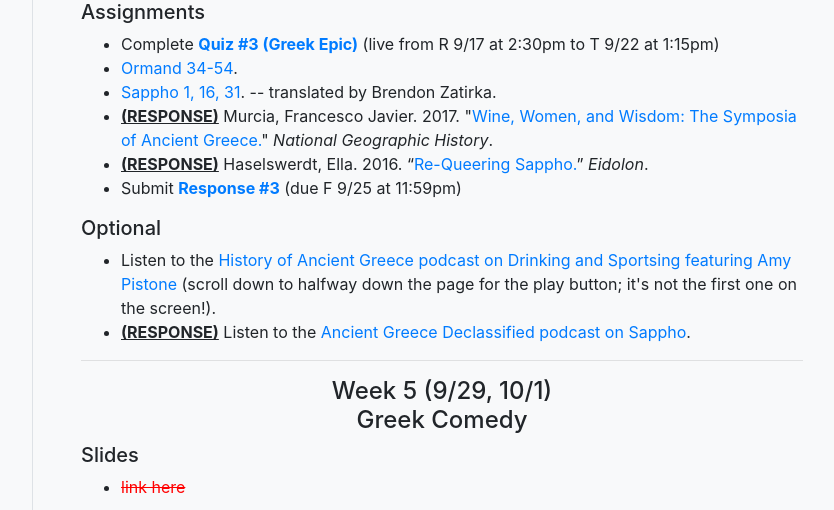
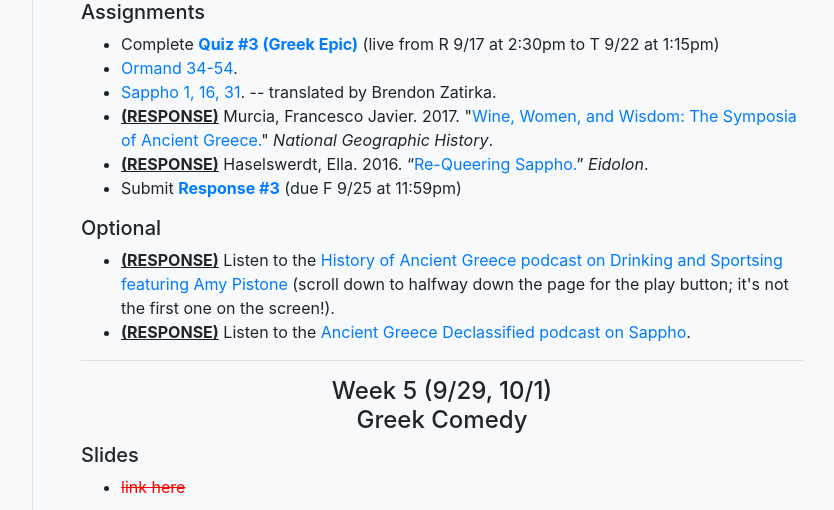
Before and after one commit to DLibatique/f20_courses, a Django app: template clas199/templates/clas199/pages/schedule.html in a window 1280 px wide. Shown: the part 2418-2928 px from the top of the page, without its empty margins (335-1169 px from the left). Run offline with Django 3.2, Linux system fonts and the light colour scheme; the template is opened without the code that fills it, so the values that code supplies are empty; some libraries are stand-ins or nearby versions.

Commit message:
added response prompt to podcast

```diff
--- a/clas199/templates/clas199/pages/schedule.html
+++ b/clas199/templates/clas199/pages/schedule.html
@@ -188,7 +188,7 @@
 
     <h5>Optional</h5>
     <ul>
-      <li>Listen to the <a href="http://www.thehistoryofancientgreece.com/2019/01/special-guest-episode-on-drinking-and.html">History of Ancient Greece podcast on Drinking and Sportsing featuring Amy Pistone</a> (scroll down to halfway down the page for the play button; it's not the first one on the screen!).</li>
+      <li><u><strong>(RESPONSE)</strong></u> Listen to the <a href="http://www.thehistoryofancientgreece.com/2019/01/special-guest-episode-on-drinking-and.html">History of Ancient Greece podcast on Drinking and Sportsing featuring Amy Pistone</a> (scroll down to halfway down the page for the play button; it's not the first one on the screen!).</li>
       <li><u><strong>(RESPONSE)</strong></u> Listen to the <a href="http://greecepodcast.com/episode4.html">Ancient Greece Declassified podcast on Sappho</a>.</li>
     </ul>
 
```
